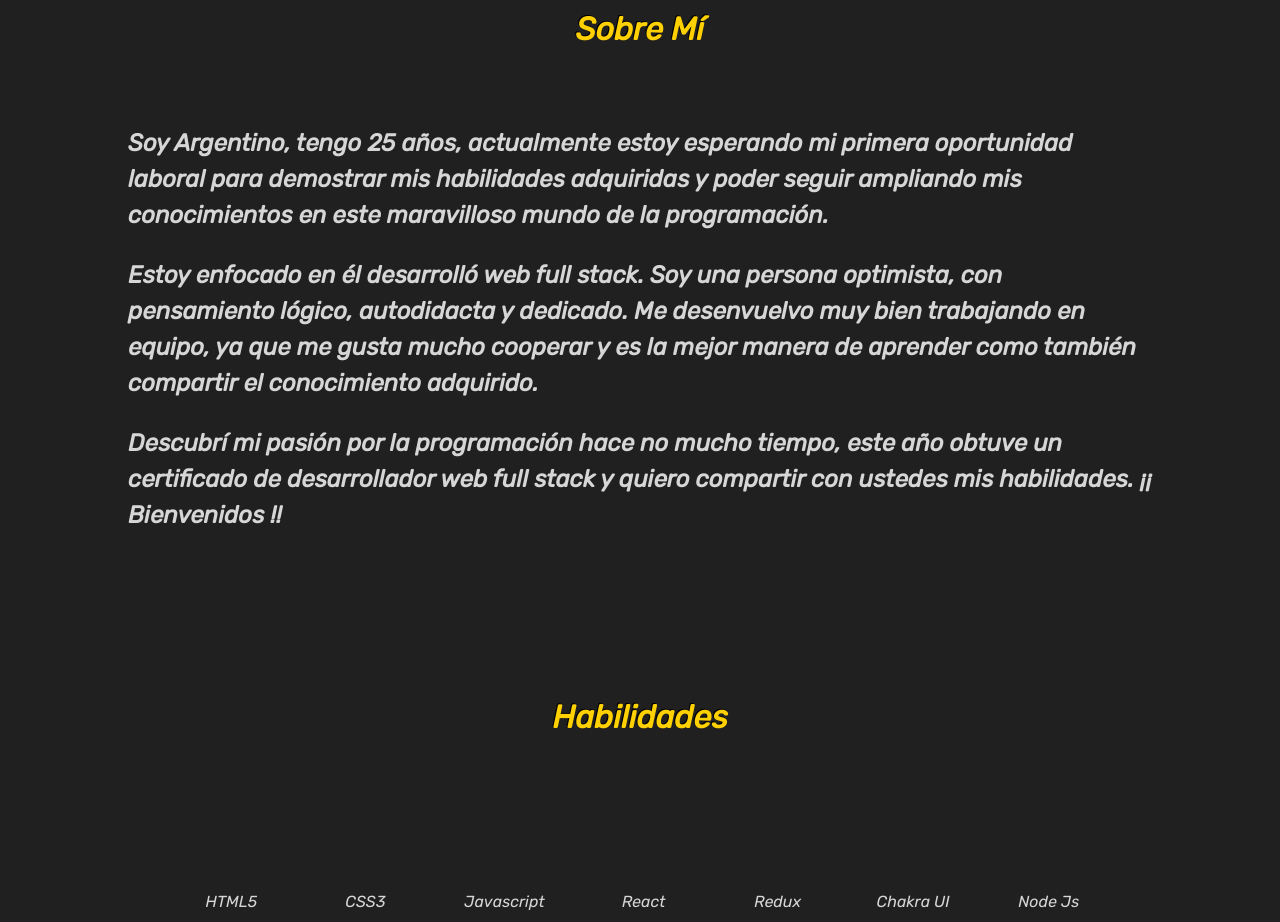
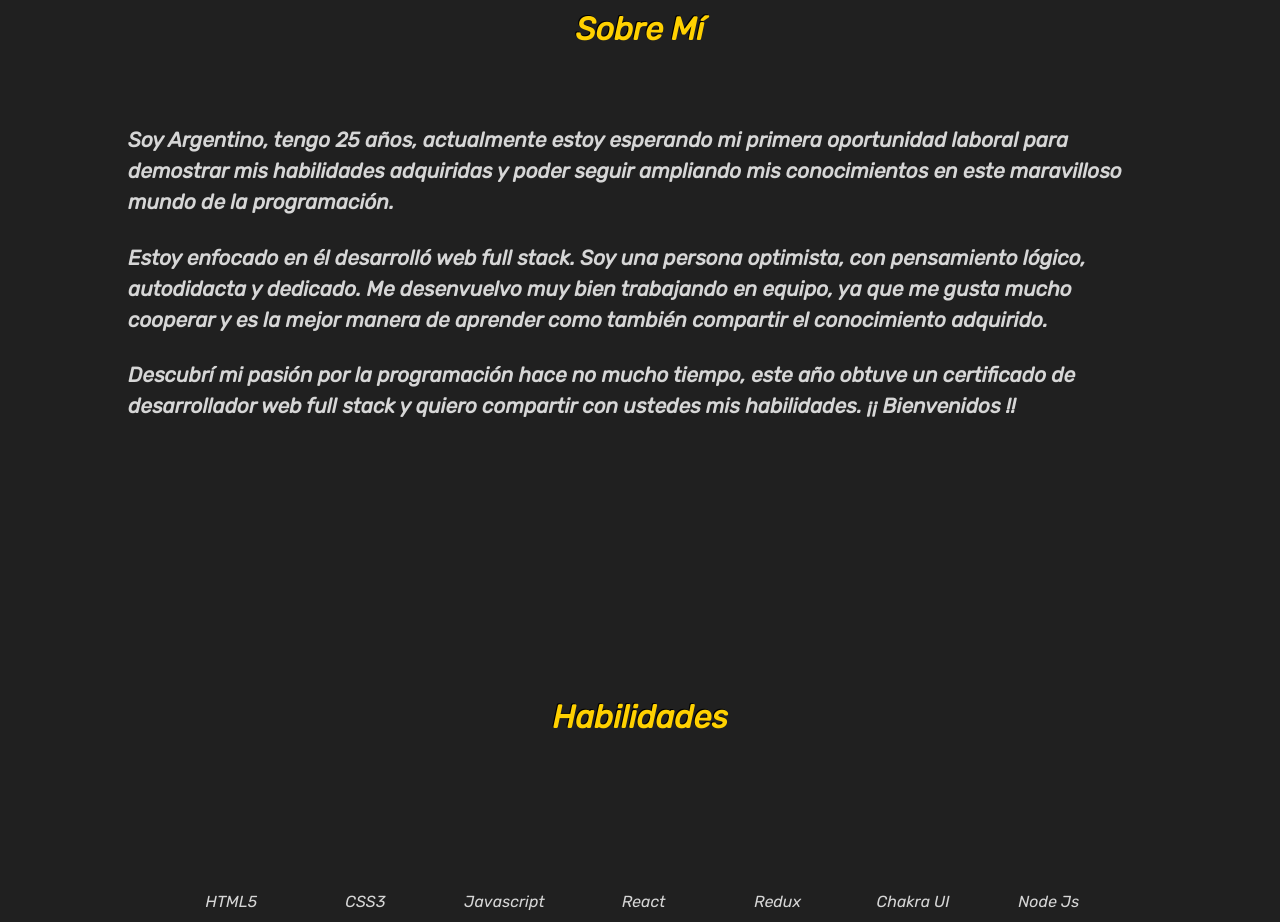
Before and after one commit to Maxiwee/Portfolio, a React (Create React App) app: page / in a window 1280 px wide. Shown: the part 940-1862 px from the top of the page. Built offline with nearby package versions, Linux system fonts and the light colour scheme; some icons are missing.

Commit message:
change fontsize about

```diff
--- a/src/components/About/About.jsx
+++ b/src/components/About/About.jsx
@@ -24,7 +24,7 @@ const About = () => {
         <Text
           fontWeight='bold'
           mt={{ base: '0em', sm: '2rem' }}
-          fontSize={{ base: '1em', sm: '1.5em' }}
+          fontSize={{ base: '.9em', sm: '1.3em' }}
           w='80%'
         >
           Soy Argentino, tengo 25 años, actualmente estoy esperando mi primera
@@ -32,14 +32,22 @@ const About = () => {
           seguir ampliando mis conocimientos en este maravilloso mundo de la
           programación.
         </Text>
-        <Text fontWeight='bold' fontSize={{ base: '1em', sm: '1.5em' }} w='80%'>
+        <Text
+          fontWeight='bold'
+          fontSize={{ base: '.9em', sm: '1.3em' }}
+          w='80%'
+        >
           Estoy enfocado en él desarrolló web full stack. Soy una persona
           optimista, con pensamiento lógico, autodidacta y dedicado. Me
           desenvuelvo muy bien trabajando en equipo, ya que me gusta mucho
           cooperar y es la mejor manera de aprender como también compartir el
           conocimiento adquirido.
         </Text>
-        <Text fontWeight='bold' fontSize={{ base: '1em', sm: '1.5em' }} w='80%'>
+        <Text
+          fontWeight='bold'
+          fontSize={{ base: '.9em', sm: '1.3em' }}
+          w='80%'
+        >
           Descubrí mi pasión por la programación hace no mucho tiempo, este año
           obtuve un certificado de desarrollador web full stack y quiero
           compartir con ustedes mis habilidades. ¡¡ Bienvenidos !!
```
